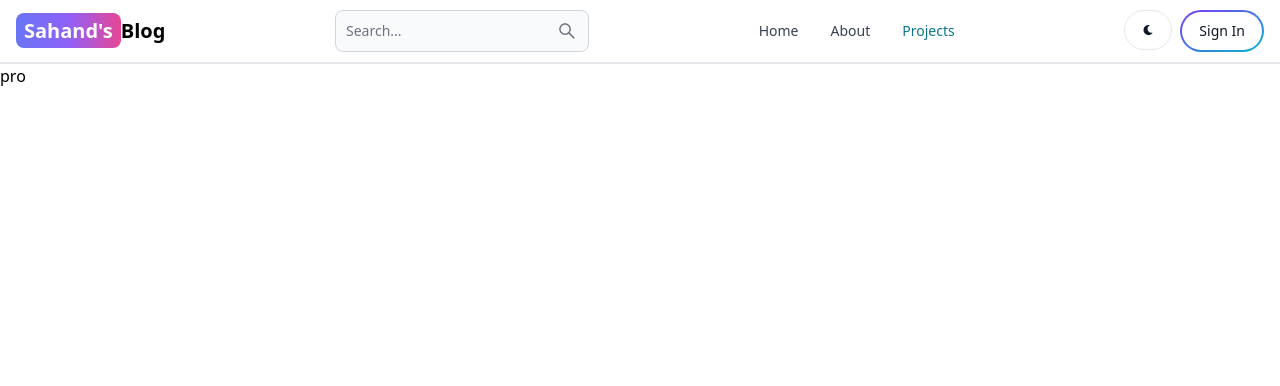
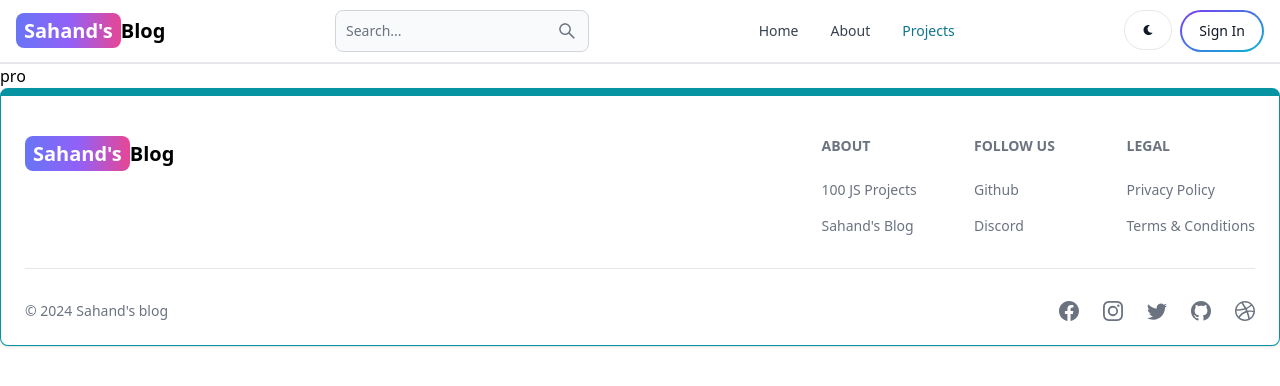
Before and after one commit to LVQT-ss/MERNBlog, a React (Vite) app in the folder client/: page /projects in a window 1280 px wide. Shown: the top 386 px of the page. Built offline with nearby package versions, Linux system fonts and the light colour scheme.

Commit message:
create Footer

```diff
--- a/client/src/App.jsx
+++ b/client/src/App.jsx
@@ -6,6 +6,7 @@
 import Projects from './pages/Projects';
 import Dashboard from './pages/Dashboard.jsx';
 import Header from './components/Header.jsx';
+import FooterCom from './components/Footer.jsx';
 
 function App() {
 
@@ -20,6 +21,7 @@
         <Route path='/dashboard' element={<Dashboard />} />
         <Route path='/projects' element={<Projects />} />
         </Routes>
+        <FooterCom/>
     </BrowserRouter>
   )
 }
--- /dev/null
+++ b/client/src/components/Footer.jsx
@@ -0,0 +1,81 @@
+import { Footer } from 'flowbite-react';
+import { Link } from 'react-router-dom';
+import { BsFacebook, BsInstagram, BsTwitter, BsGithub, BsDribbble } from 'react-icons/bs';
+export default function FooterCom() {
+  return (
+    <Footer container className='border border-t-8 border-teal-500'>
+      <div className='w-full max-w-7xl mx-auto'>
+        <div className='grid w-full justify-between sm:flex md:grid-cols-1'>
+          <div className='mt-5'>
+            <Link
+              to='/'
+              className='self-center whitespace-nowrap text-lg sm:text-xl font-semibold dark:text-white'
+            >
+              <span className='px-2 py-1 bg-gradient-to-r from-indigo-500 via-purple-500 to-pink-500 rounded-lg text-white'>
+                Sahand's
+              </span>
+              Blog
+            </Link>
+          </div>
+          <div className='grid grid-cols-2 gap-8 mt-4 sm:grid-cols-3 sm:gap-6'>
+            <div>
+              <Footer.Title title='About' />
+              <Footer.LinkGroup col>
+                <Footer.Link
+                  href='https://www.100jsprojects.com'
+                  target='_blank'
+                  rel='noopener noreferrer'
+                >
+                  100 JS Projects
+                </Footer.Link>
+                <Footer.Link
+                  href='/about'
+                  target='_blank'
+                  rel='noopener noreferrer'
+                >
+                  Sahand's Blog
+                </Footer.Link>
+              </Footer.LinkGroup>
+            </div>
+            <div>
+              <Footer.Title title='Follow us' />
+              <Footer.LinkGroup col>
+                <Footer.Link
+                  href='https://www.github.com/sahandghavidel'
+                  target='_blank'
+                  rel='noopener noreferrer'
+                >
+                  Github
+                </Footer.Link>
+                <Footer.Link href='#'>Discord</Footer.Link>
+              </Footer.LinkGroup>
+            </div>
+            <div>
+              <Footer.Title title='Legal' />
+              <Footer.LinkGroup col>
+                <Footer.Link href='#'>Privacy Policy</Footer.Link>
+                <Footer.Link href='#'>Terms &amp; Conditions</Footer.Link>
+              </Footer.LinkGroup>
+            </div>
+          </div>
+        </div>
+        <Footer.Divider />
+        <div className='w-full sm:flex sm:items-center sm:justify-between'>
+          <Footer.Copyright
+            href='#'
+            by="Sahand's blog"
+            year={new Date().getFullYear()}
+          />
+          <div className="flex gap-6 sm:mt-0 mt-4 sm:justify-center">
+            <Footer.Icon href='#' icon={BsFacebook}/>
+            <Footer.Icon href='#' icon={BsInstagram}/>
+            <Footer.Icon href='#' icon={BsTwitter}/>
+            <Footer.Icon href='https://github.com/sahandghavidel' icon={BsGithub}/>
+            <Footer.Icon href='#' icon={BsDribbble}/>
+
+          </div>
+        </div>
+      </div>
+    </Footer>
+  );
+}
```
